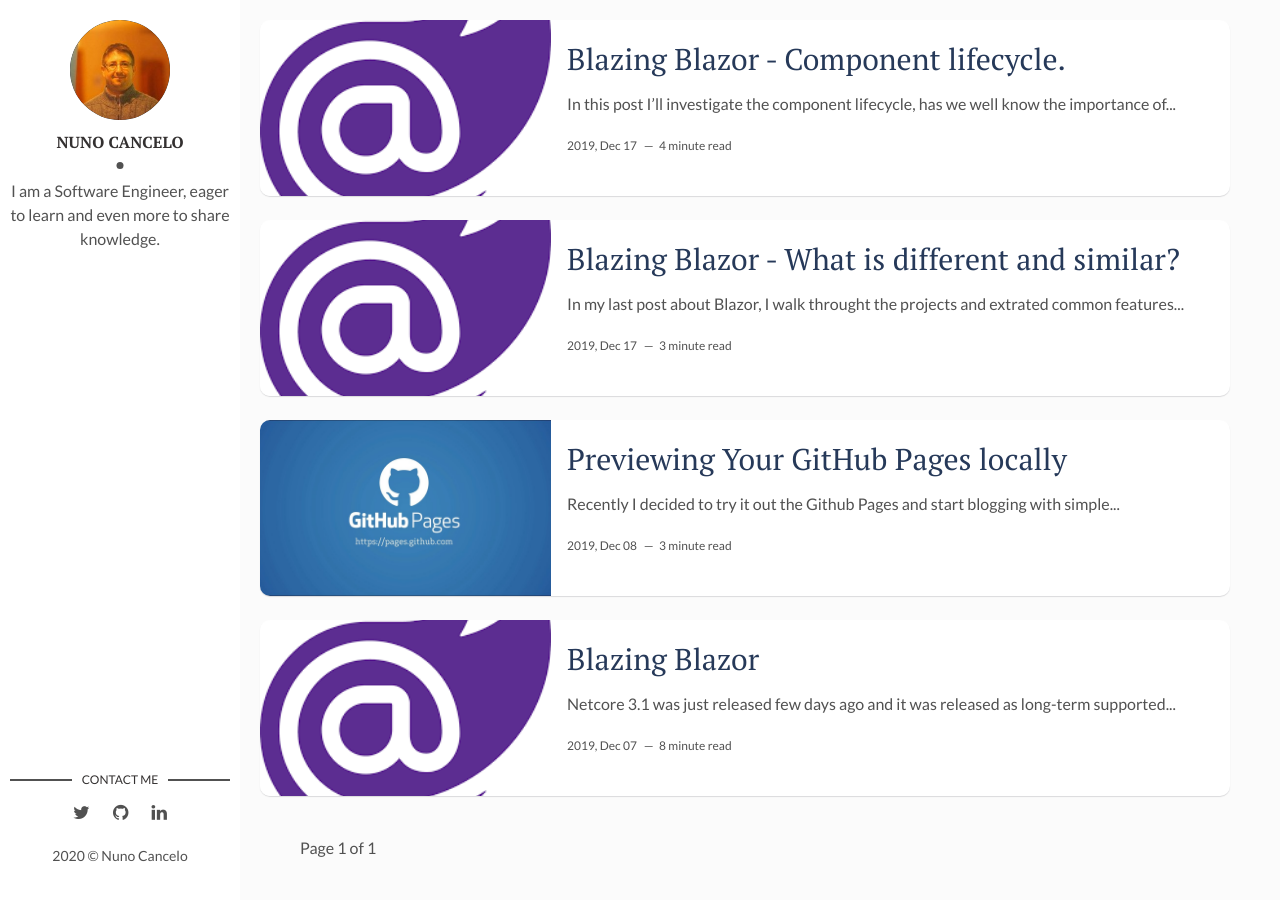
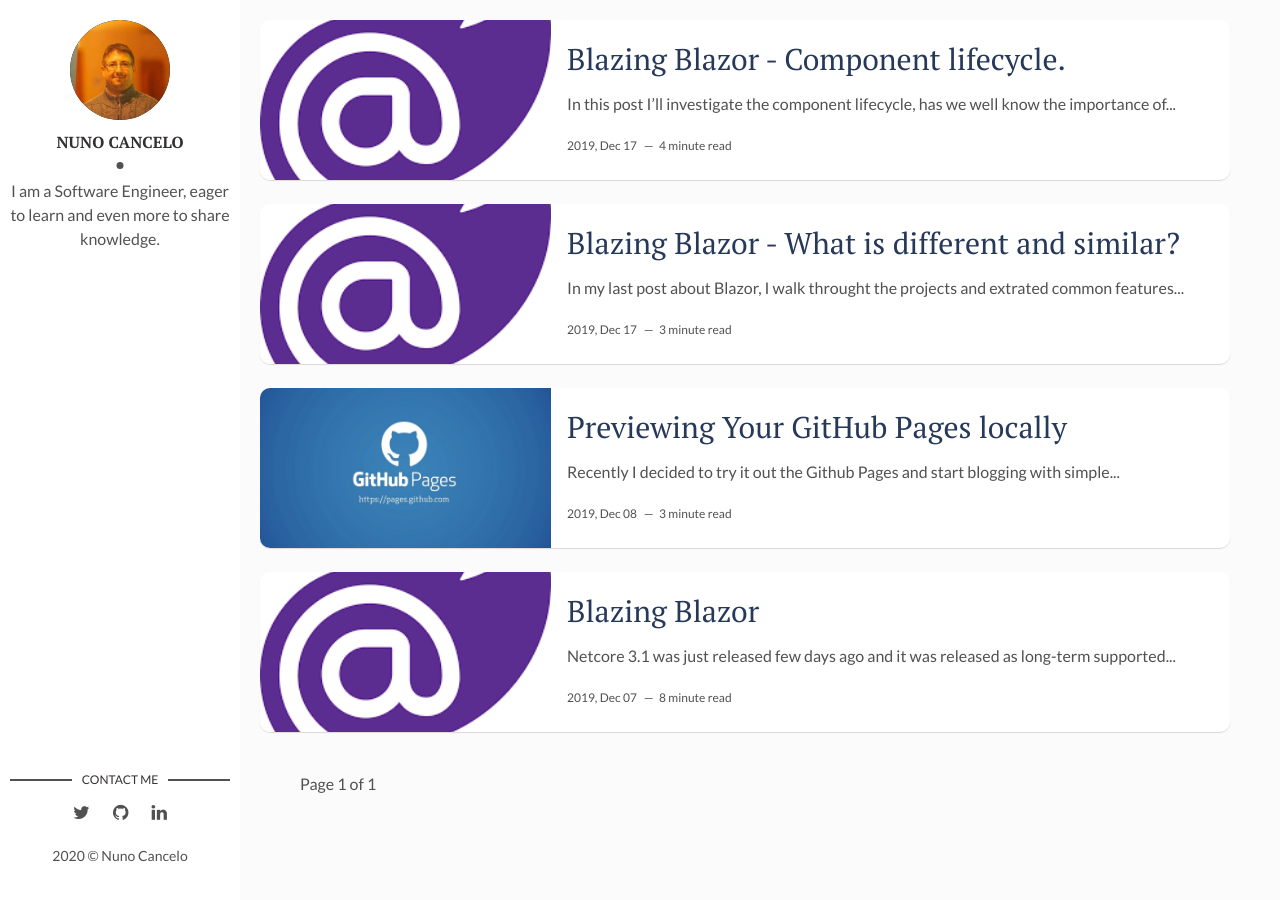
Before and after one commit to masterzdran/masterzdran.github.io, a Jekyll site: the page built from index.html, in a window 1280 px wide. Built offline with Jekyll 4.4.1, drawn with Linux system fonts in a browser that asks for light colours; the list of posts is cut into pages by our own code.

Commit message:
size of posts

```diff
--- a/assets/css/main.css
+++ b/assets/css/main.css
@@ -1117,7 +1117,7 @@ footer .copyright {
   -webkit-align-items: stretch;
       -ms-flex-align: stretch;
           align-items: stretch;
-  min-height: 11rem;
+  min-height: 10rem;
   -webkit-border-radius: 10px;
           border-radius: 10px;
   overflow: hidden;
@@ -1139,7 +1139,7 @@ footer .copyright {
 .post .post-thumbnail {
   width: 30%;
   max-width: 100%;
-  min-height: 11rem;
+  min-height: 10rem;
   -webkit-background-size: cover;
           background-size: cover;
   background-position: 50% 50%;
```
